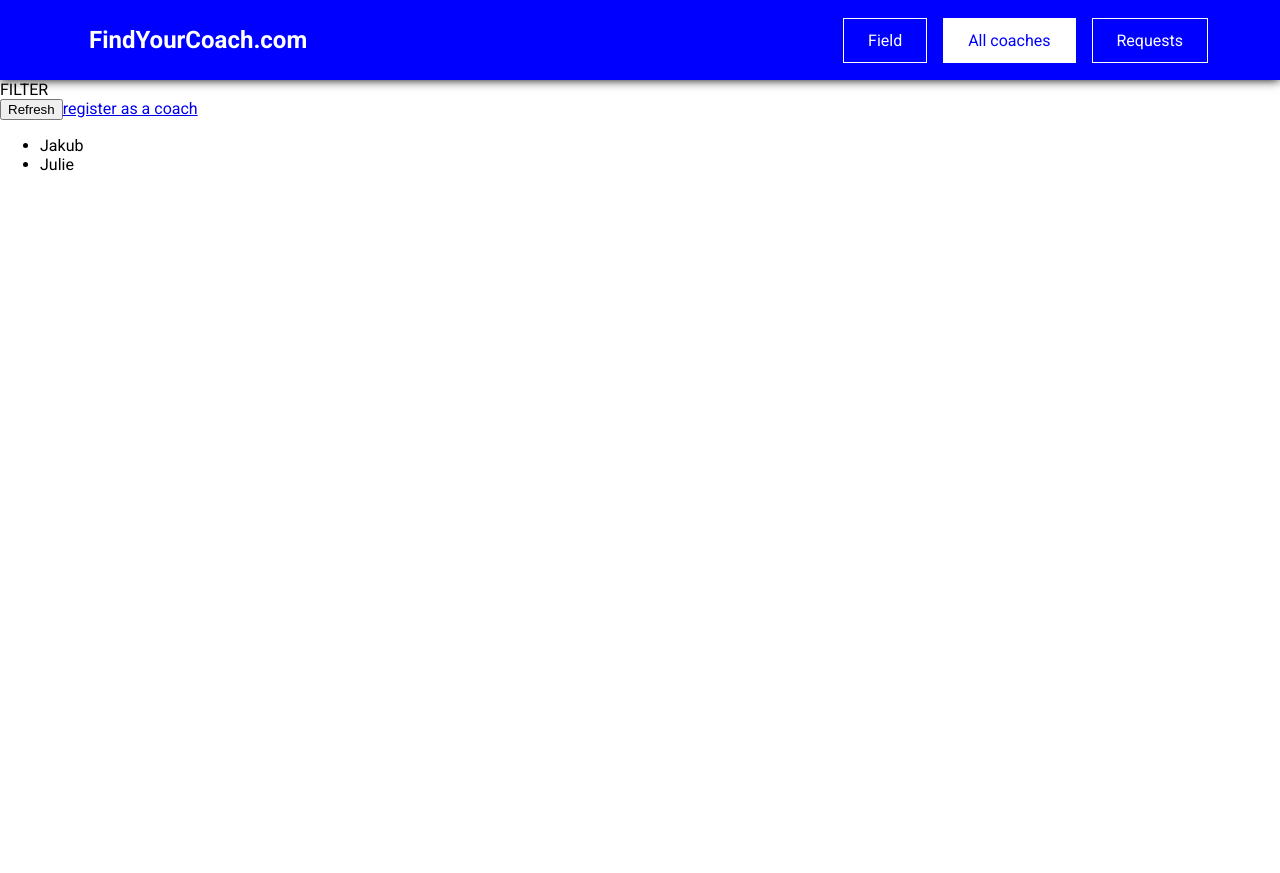
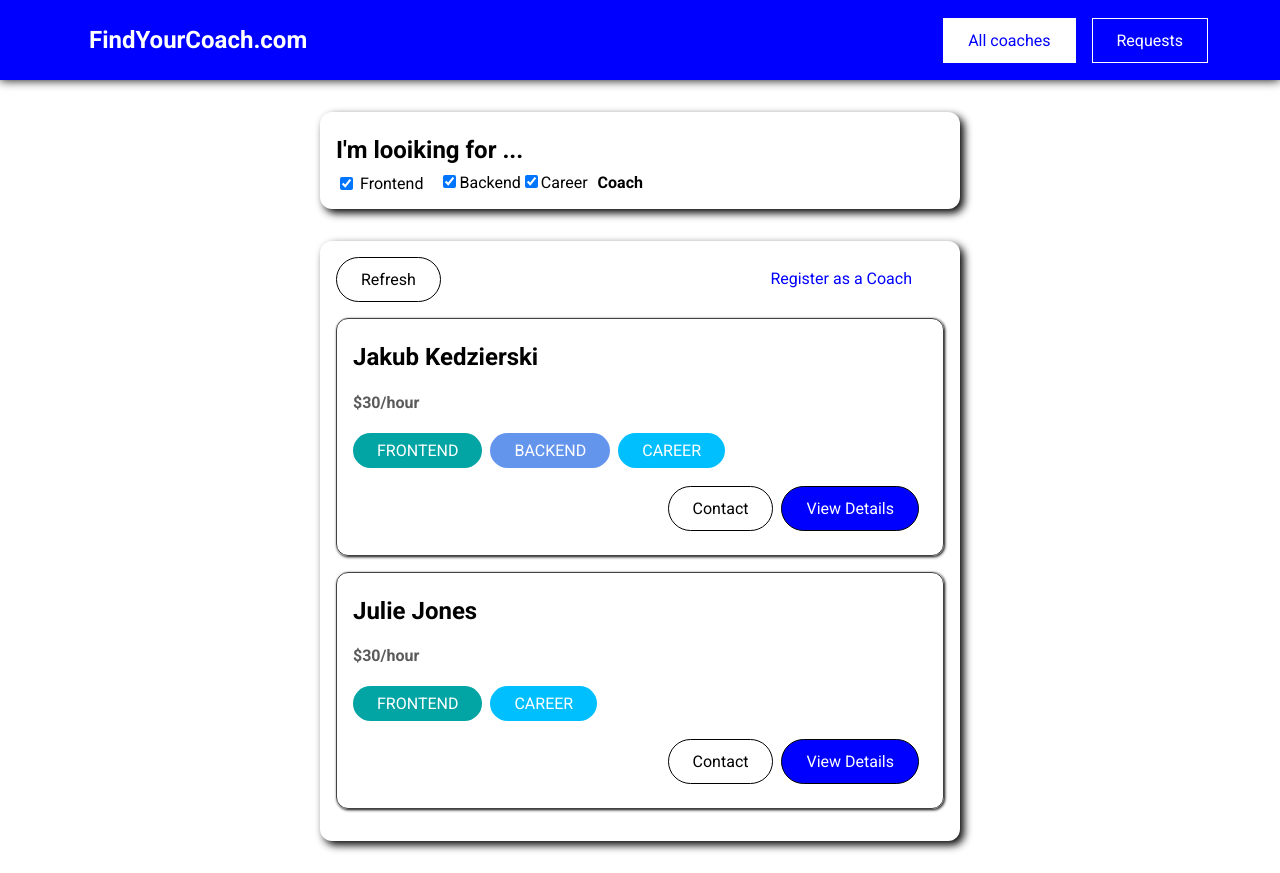
Before and after one commit to jakubkedzierski92/Find-your-coach, a Vue app: page /coaches in a window 1280 px wide. Before the commit the page ends 800 px from the top, so only its background shows below. Built offline with nearby package versions, Linux system fonts and the light colour scheme.

Commit message:
Add new features to the app

```diff
--- /dev/null
+++ b/src/components/coaches/CoachFilter.vue
@@ -0,0 +1,72 @@
+<template>
+    <base-card>
+      <h2>I'm looiking for ...</h2>
+      <span class="filter-option">
+        <input type="checkbox" id="frontend" checked @change="setFilter" />
+        <label for="frontend">Frontend</label>
+        </span>
+        <span>
+        <input type="checkbox" id="backend" checked @change="setFilter" />
+        <label for="backend">Backend</label>
+    </span>
+    <span>
+        <input type="checkbox" id="career" checked @change="setFilter" />
+        <label for="career">Career</label>
+      </span>
+      <span class="text-label">Coach</span>
+    </base-card>
+  </template>
+
+  <script>
+  export default {
+    emits: ['change-filter'],
+    data() {
+      return {
+        filters: {
+          frontend: true,
+          backend: true,
+          career: true,
+        },
+      };
+    },
+    methods: {
+      setFilter(event) {
+        const inputId = event.target.id;
+        const isActive = event.target.checked;
+        const updatedFilters = {
+          ...this.filters,
+          [inputId]: isActive,
+        };
+        this.filters = updatedFilters;
+        this.$emit('change-filter', updatedFilters);
+      },
+    },
+  };
+  </script>
+<style scoped>
+h2 {
+  margin: 0.5rem 0;
+}
+
+.filter-option {
+  margin-right: 1rem;
+}
+
+.filter-option label,
+.filter-option input {
+  vertical-align: middle;
+}
+
+.filter-option label {
+  margin-left: 0.25rem;
+}
+
+.filter-option.active label {
+  font-weight: bold;
+}
+.text-label {
+    margin-left: 10px;
+    font-size: 1rem;
+    font-weight: bold;
+}
+</style>
--- /dev/null
+++ b/src/components/coaches/CoachItem.vue
@@ -0,0 +1,63 @@
+<template>
+  <li>
+    <h3>{{ fullName }}</h3>
+    <h4>${{ rate }}/hour</h4>
+    <div>
+      <base-badge v-for="area in areas" :key="area" :type="area" :title="area">
+      </base-badge>
+    </div>
+    <div class="actions">
+      <base-button mode="outline" link :to="coachContactLink"
+        >Contact
+      </base-button>
+      <base-button link :to="coachDetailsLink">View Details</base-button>
+    </div>
+  </li>
+</template>
+
+<script>
+export default {
+  props: ['id', 'firstName', 'lastName', 'rate', 'areas'],
+  computed: {
+    fullName() {
+      return this.firstName + ' ' + this.lastName;
+    },
+    coachContactLink() {
+      return '/coaches/' + this.id + '/contact';
+    },
+    coachDetailsLink() {
+      return 'coaches/' + this.id;
+    },
+  },
+};
+</script>
+
+<style scoped>
+li {
+  margin: 1rem 0;
+  border: 1px solid #424242;
+  border-radius: 12px;
+  padding: 1rem;
+  box-shadow: 1px 1px 3px;
+}
+
+h3 {
+  font-size: 1.5rem;
+}
+
+h3 {
+  margin: 0.5rem 0;
+}
+h4 {
+  color: #5a5a5a;
+}
+
+div {
+  margin: 0.5rem 0;
+}
+
+.actions {
+  display: flex;
+  justify-content: flex-end;
+}
+</style>
--- a/src/components/layout/TheHeader.vue
+++ b/src/components/layout/TheHeader.vue
@@ -6,9 +6,6 @@
           <router-link to="/" class="logo-link">FindYourCoach.com</router-link>
         </h1>
         <ul>
-          <li>
-            <router-link to="/requests" class="list-link">Field</router-link>
-          </li>
           <li>
             <router-link to="/coaches" class="list-link"
               >All coaches</router-link
--- a/src/pages/coaches/CoachDetail.vue
+++ b/src/pages/coaches/CoachDetail.vue
@@ -1 +1,60 @@
-<template><div>DETAIL</div></template>
+<template>
+  <section>
+    <base-card>
+      <h2>{{ fullName }}</h2>
+      <h3>${{ rate }}/hour</h3>
+    </base-card>
+  </section>
+  <section>
+    <base-card>
+      <header>
+        <h2>Are You interested? Reach out now!</h2>
+        <base-button link :to="contactLink">Contact</base-button>
+      </header>
+    </base-card>
+  </section>
+  <section>
+    <base-card>
+      <base-badge
+        v-for="area in areas"
+        :key="area"
+        :type="area"
+        :title="area"
+      ></base-badge>
+      <p>{{ description }}</p>
+    </base-card>
+  </section>
+</template>
+
+<script>
+export default {
+  props: ['id'],
+  data() {
+    return {
+      selectedCoach: null,
+    };
+  },
+  computed: {
+    fullName(){
+        return this.selectedCoach.firstName + " " +  this.selectedCoach.lastName
+    },
+    areas(){
+        return this.selectedCoach.areas
+    },
+    rate(){
+        return this.selectedCoach.hourlyRate
+    },
+    description(){
+        return this.selectedCoach.description
+    },
+    contactLink(){
+        return this.$route.path + "/" + this.id + "/contact"
+    }
+  },
+  created() {
+    this.selectedCoach = this.$store.getters['coaches/coaches'].find(
+      (coach) => coach.id === this.id
+    );
+  },
+};
+</script>
--- a/src/pages/coaches/CoachesList.vue
+++ b/src/pages/coaches/CoachesList.vue
@@ -1,26 +1,86 @@
 <template>
-  <section>FILTER</section>
   <section>
-    <div class="controls">
-      <button>Refresh</button>
-      <router-link to="/register">register as a coach</router-link>
-    </div>
-    <ul v-if="hasCoaches">
-        <li v-for="coach in filteredCoaches" :key="coach.id">{{ coach.firstName }}</li>
-    </ul>
-    <h3 v-else>No coaches found :(</h3>
+    <coach-filter @change-filter="setFilters"></coach-filter>
+  </section>
+  <section>
+    <base-card>
+      <div class="controls">
+        <base-button mode="outline">Refresh</base-button>
+        <base-button link mode="flat" to="/register"
+          >Register as a Coach</base-button
+        >
+      </div>
+      <ul v-if="hasCoaches">
+        <coach-item
+          v-for="coach in filteredCoaches"
+          :key="coach.id"
+          :id="coach.id"
+          :first-name="coach.firstName"
+          :last-name="coach.lastName"
+          :rate="coach.hourlyRate"
+          :areas="coach.areas"
+        ></coach-item>
+      </ul>
+      <h3 v-else>No coaches found :(</h3>
+    </base-card>
   </section>
 </template>
 
 <script>
+import CoachItem from '../../components/coaches/CoachItem.vue';
+import CoachFilter from '../../components/coaches/CoachFilter.vue';
+
 export default {
+  data() {
+    return {
+      activeFilters: {
+        frontend: true,
+        backend: true,
+        career: true,
+      },
+    };
+  },
+  components: {
+    CoachItem,
+    CoachFilter,
+  },
   computed: {
     filteredCoaches() {
-      return this.$store.getters['coaches/coaches'];
+      const coaches = this.$store.getters['coaches/coaches'];
+      return coaches.filter((coach) => {
+        if (this.activeFilters.frontend && coach.areas.includes('frontend')) {
+          return true;
+        }
+        if (this.activeFilters.backend && coach.areas.includes('backend')) {
+          return true;
+        }
+        if (this.activeFilters.career && coach.areas.includes('career')) {
+          return true;
+        }
+        return false;
+      });
     },
     hasCoaches() {
-        return this.$store.getters['coaches/hasCoaches']
-    }
+      return this.$store.getters['coaches/hasCoaches'];
+    },
+  },
+  methods: {
+    setFilters(updatedFilters) {
+      this.activeFilters = updatedFilters;
+    },
   },
 };
 </script>
+
+<style scoped>
+ul {
+  list-style: none;
+  margin: 0;
+  padding: 0;
+}
+
+.controls {
+  display: flex;
+  justify-content: space-between;
+}
+</style>
--- a/src/router.js
+++ b/src/router.js
@@ -12,7 +12,7 @@ const router = createRouter({
     routes:[
         {path: "/", redirect: "/coaches"},
         {path: "/coaches", component: CoachesList},
-        {path: "/coaches/:id", component: CoachDetail, children: [{
+        {path: "/coaches/:id", component: CoachDetail, props:true, children: [{
             path: "contact", component: ContactCoach
         }]},
         {path: "/register", component: CoachRegistration},
--- a/src/store/modules/coaches/index.js
+++ b/src/store/modules/coaches/index.js
@@ -10,7 +10,7 @@ export default {
         {
           id: 'c1',
           firstName: 'Jakub',
-          lastName: 'Kedziers',
+          lastName: 'Kedzierski',
           areas: ['frontend', 'backend', 'career'],
           description: "I'm Jakub, Nice to meet you!",
           hourlyRate: 30,
```
